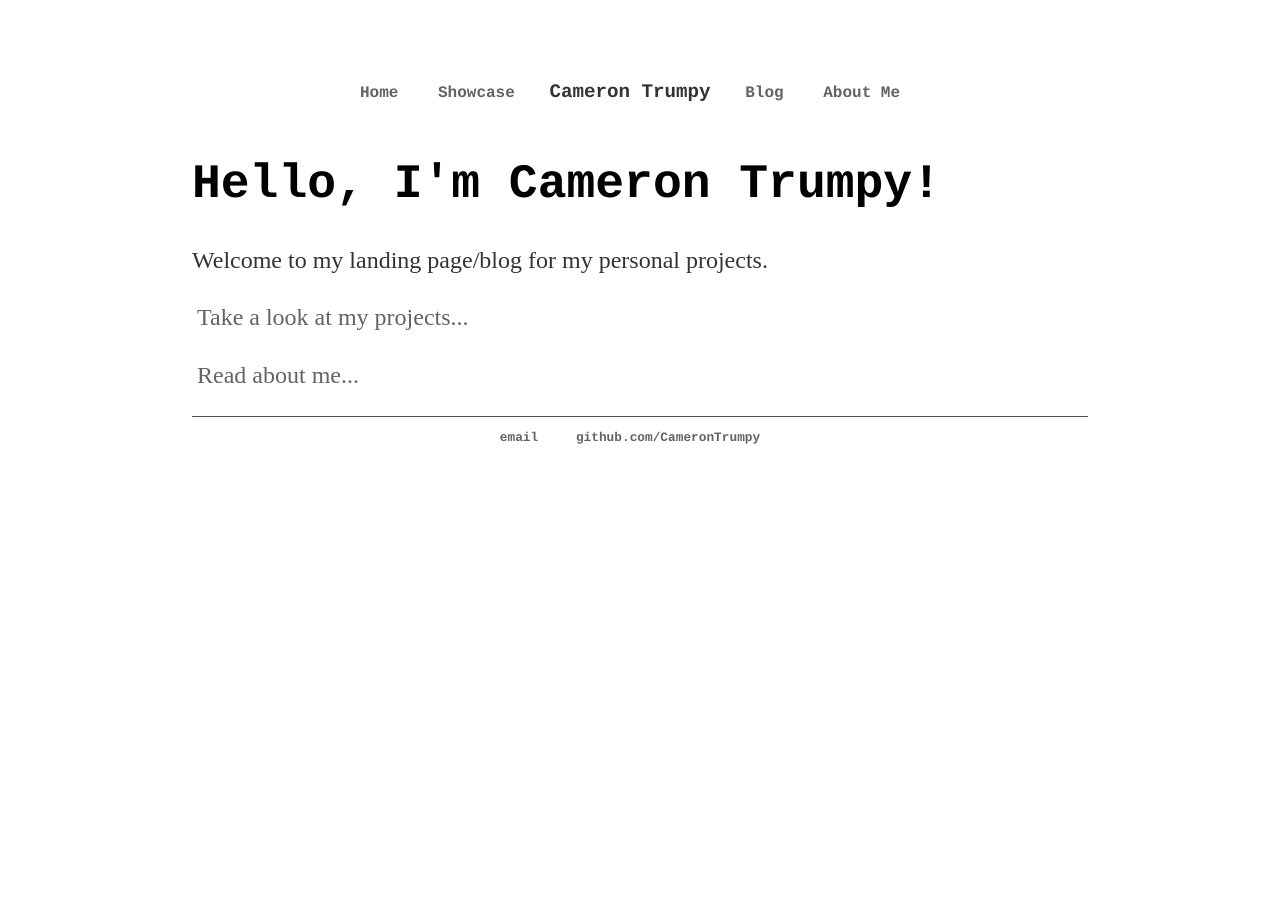
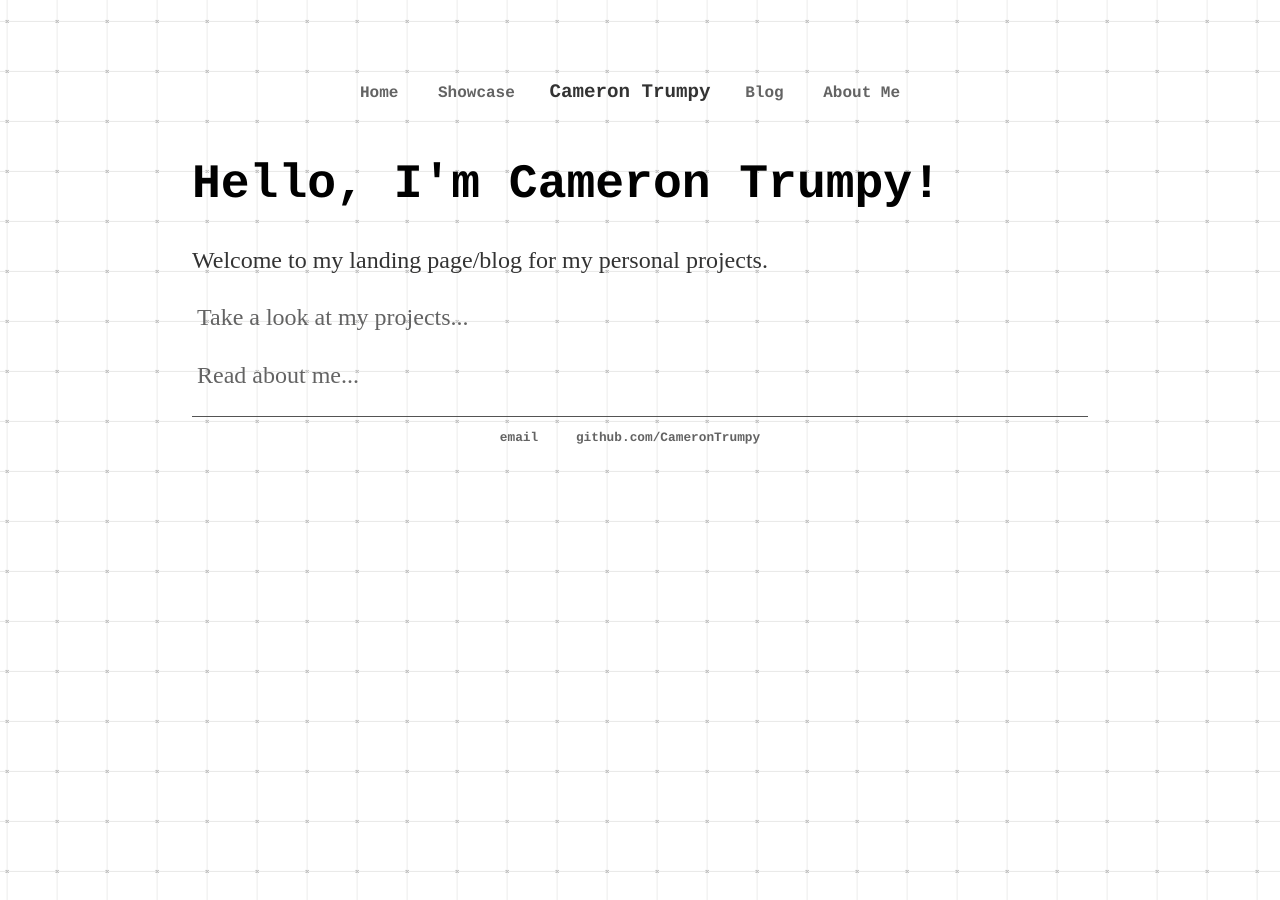
Before and after one commit to CameronTrumpy/CameronTrumpy.github.io, a Jekyll site: the page built from index.html, in a window 1280 px wide. Built offline with Jekyll 4.4.1, drawn with Linux system fonts in a browser that asks for light colours.

Commit message:
adjust background img

```diff
--- a/css/main.css
+++ b/css/main.css
@@ -4,7 +4,7 @@ html{
 body {
  margin: 60px auto;
  width: 70%;
- background-image: "photos/Background/tile.png";
+ background-image: url("/photos/Background/tile.png");
  background-repeat: repeat;
  animation: ripple 100s linear infinite;
 
```
